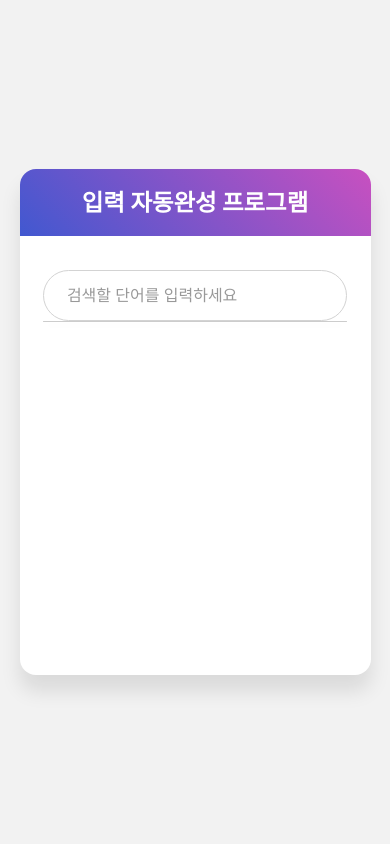
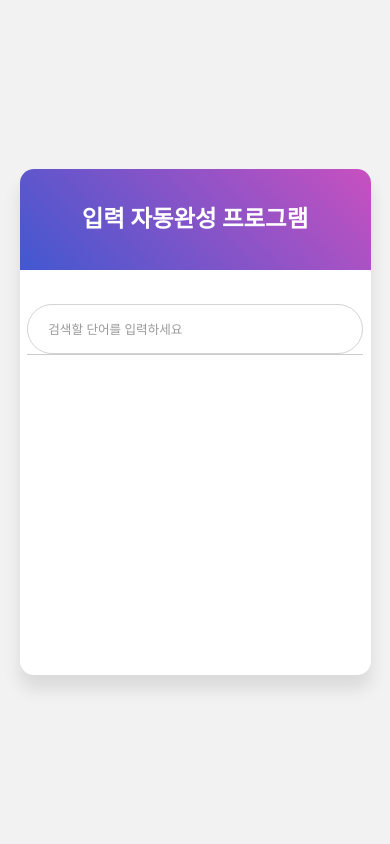
Before and after one commit to helloyoon07/-, a Flask app: page / in a window 390 px wide. Run offline with Flask 3, Linux system fonts and the light colour scheme; parts of the project's set-up code (start-up, migrations or seed data) failed here and were passed over.

Commit message:
fix: 자동완성 목록 스타일 및 백엔드 로직 개선

```diff
--- a/app.py
+++ b/app.py
@@ -18,7 +18,7 @@ def autocomplete_route():
     prefix = request.args.get('prefix', '').lower()
     if not prefix:
         return jsonify([])
-    suggestions = autocomplete(trie, prefix, top_k=10)
+    suggestions = autocomplete(trie, prefix, top_k=20)
     return jsonify([word for word, _ in suggestions])
 
 if __name__ == '__main__':
--- a/static/css/style.css
+++ b/static/css/style.css
@@ -14,8 +14,8 @@ body {
   width: 100%;
   place-items: center;
   background: #f2f2f2;
-  font-size: 16px;
-  /* rem 기준 */
+  font-size: clamp(14px, 1.5vw, 16px);
+  /* 기준 폰트 사이즈를 화면 비례로 */
 }
 
 ::selection {
@@ -27,7 +27,6 @@ body {
   width: 90vw;
   max-width: 400px;
   min-width: 260px;
-  height: auto;
   min-height: 60vh;
   background: #fff;
   border-radius: 1rem;
@@ -36,38 +35,46 @@ body {
 }
 
 .wrapper .title {
-  font-size: 6vw;
-  max-font-size: 2rem;
+  font-size: clamp(1.5rem, 6vw, 2.2rem);
   font-weight: 600;
   text-align: center;
-  line-height: 8vh;
+  line-height: 10vh;
+  /* 기존 8vh에서 10vh로 증가 */
   color: #fff;
   user-select: none;
   border-radius: 1rem 1rem 0 0;
   background: linear-gradient(-135deg, #c850c0, #4158d0);
+  height: 12vh;
+  padding-top: 1vh;
+  /* 명시적으로 height 지정 (원하는 값으로 조정) */
 }
 
 .wrapper form {
-  padding: 2vh 6vw 4vh;
+  padding: 2vh 2vw 4vh;
+  /* 좌우 패딩을 6vw에서 2vw로 줄여 입력칸 공간 확보 */
 }
+
 
 .wrapper form .field {
   position: relative;
   width: 100%;
-  height: 6vh;
-  min-height: 48px;
+  height: clamp(48px, 6vh, 60px);
   margin-top: 2vh;
 }
+
 
 .wrapper form .field input {
   width: 100%;
   height: 100%;
-  font-size: 1rem;
+  font-size: clamp(0.9rem, 1.8vw, 1rem);
   padding-left: 1.2rem;
   border: 1px solid lightgrey;
   border-radius: 2rem;
   transition: all 0.3s ease;
   outline: none;
+  /* 추가: 입력칸이 부모 너비를 꽉 채우도록 */
+  box-sizing: border-box;
+  margin: 0;
 }
 
 .wrapper form .field input:focus,
@@ -81,7 +88,7 @@ body {
   left: 1.2rem;
   transform: translateY(-50%);
   color: #999;
-  font-size: 1rem;
+  font-size: clamp(0.9rem, 1.8vw, 1rem);
   font-weight: 400;
   pointer-events: none;
   transition: all 0.3s ease;
@@ -92,7 +99,7 @@ body {
 form .field input:focus~label,
 form .field input:valid~label {
   top: 0;
-  font-size: 0.8rem;
+  font-size: clamp(0.7rem, 1.5vw, 0.85rem);
   color: #4158d0;
   transform: translateY(-50%);
 }
@@ -101,7 +108,7 @@ form .signup-link {
   text-align: center;
   margin-top: 2vh;
   color: #262626;
-  font-size: 0.95rem;
+  font-size: clamp(0.85rem, 1.8vw, 0.95rem);
 }
 
 form .signup-link a {
@@ -115,13 +122,12 @@ form .signup-link a:hover {
 
 .resend-btn {
   width: 70%;
-  height: 5vh;
-  min-height: 40px;
+  height: clamp(40px, 5vh, 48px);
   background: linear-gradient(-135deg, #c850c0, #4158d0);
   color: #fff;
   border: none;
   border-radius: 2rem;
-  font-size: 1rem;
+  font-size: clamp(0.9rem, 1.8vw, 1rem);
   font-weight: 500;
   cursor: pointer;
   transition: all 0.3s ease;
@@ -142,7 +148,7 @@ form .signup-link a:hover {
   background: white;
   border: 1px solid #ccc;
   border-top: none;
-  max-height: 30vh;
+  max-height: 35vh;
   overflow-y: auto;
   z-index: 10;
   box-shadow: 0 0.25rem 0.625rem rgba(0, 0, 0, 0.05);
@@ -151,7 +157,7 @@ form .signup-link a:hover {
 
 .suggestions li {
   padding: 0.8rem 1rem;
-  font-size: 0.95rem;
+  font-size: clamp(0.85rem, 1.8vw, 0.95rem);
   cursor: pointer;
   transition: background 0.2s;
 }
```
